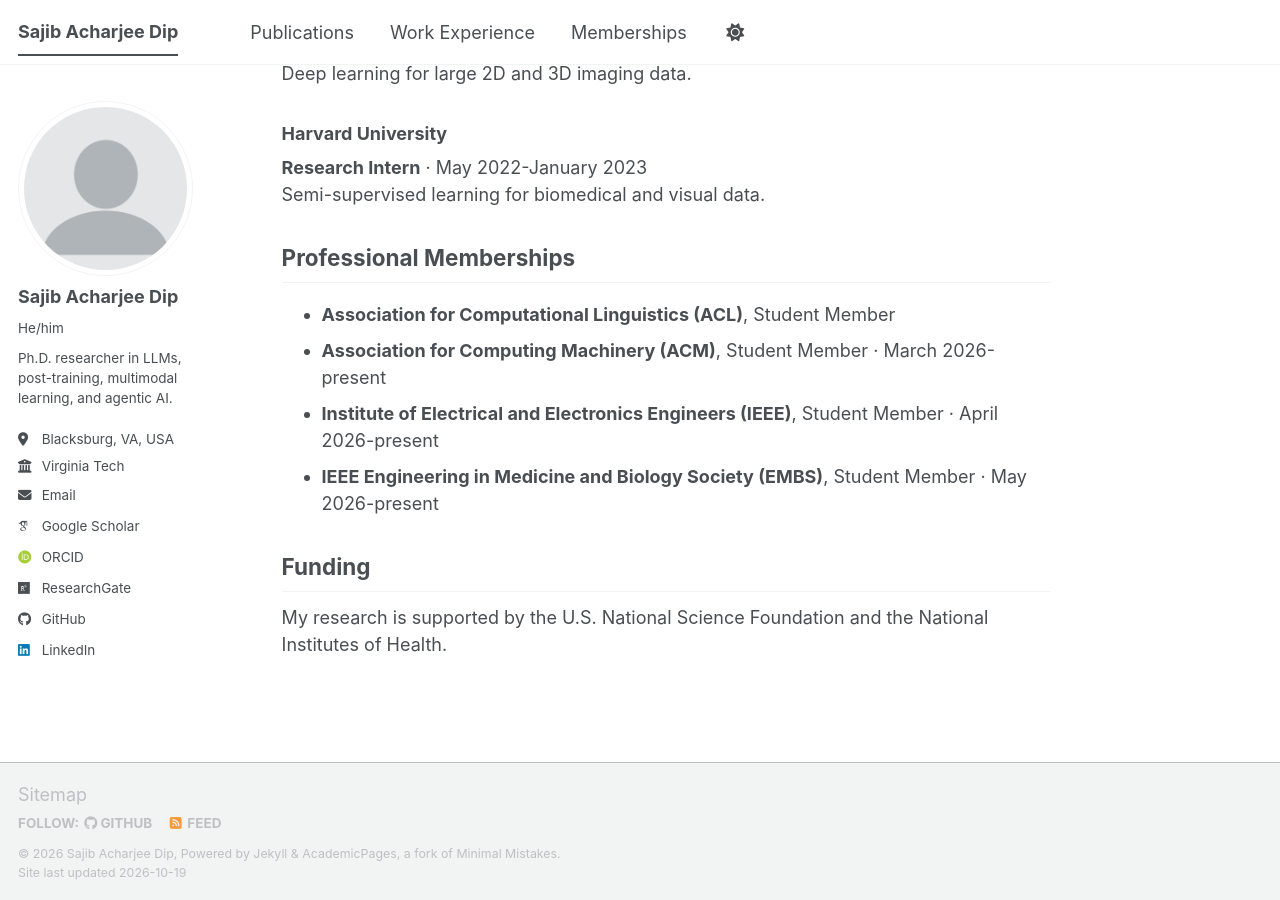
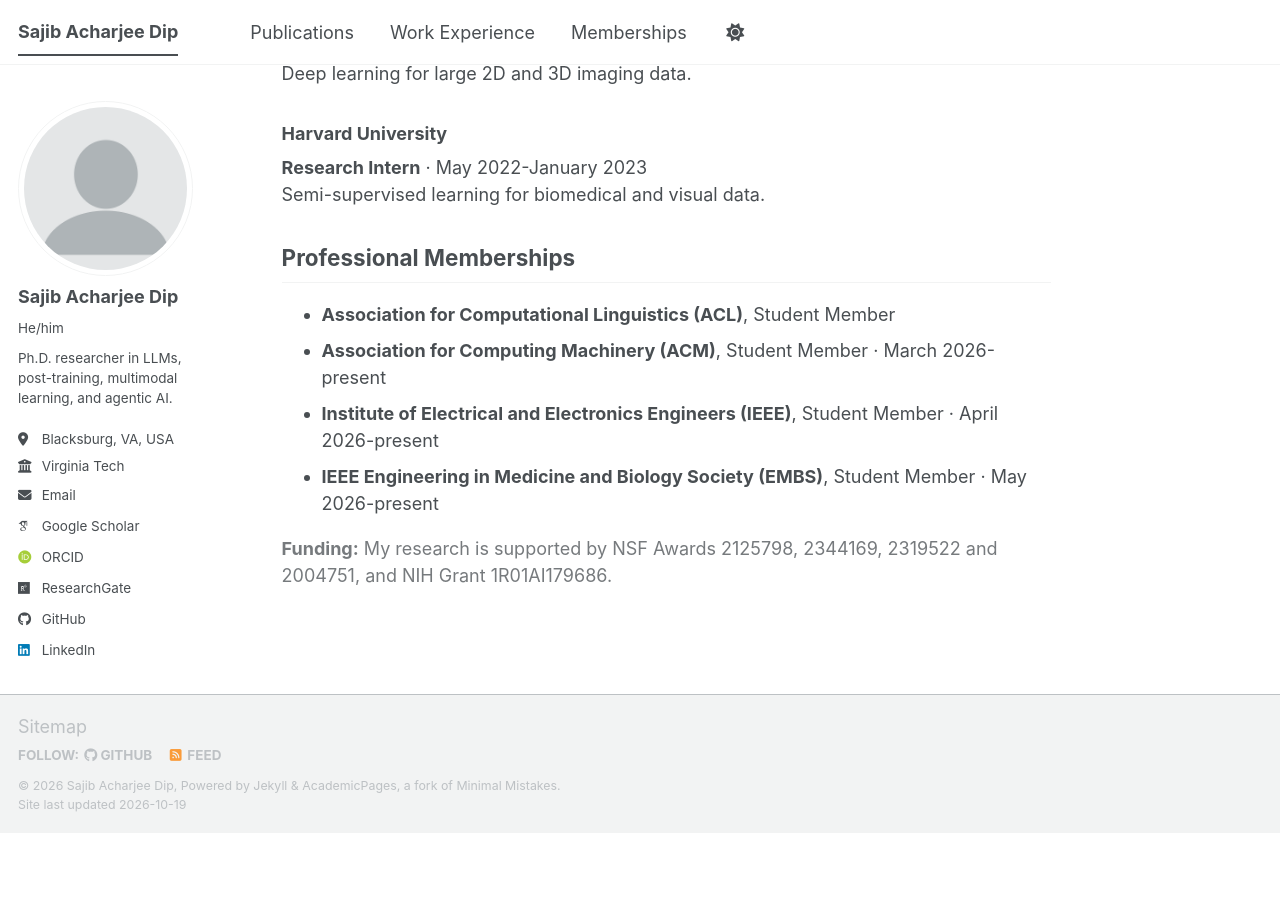
Before and after one commit to Sajib-006/Sajib-006.github.io, a Jekyll site: the page built from _pages/about.md, in a window 1280 px wide and 900 px high, scrolled down 3008 px. Built offline with Jekyll 4.4.1, drawn with Linux system fonts in a browser that asks for light colours; some web fonts are replaced; a script bundle is joined from its source files by our own code; library files that are not in the unit come from our copies; after the commit the page ends 3840 px from its top, so only the background shows below that.

Commit message:
Funding as one line with award numbers

```diff
--- a/_pages/about.md
+++ b/_pages/about.md
@@ -42,6 +42,4 @@
 
 {% capture mem %}{% include memberships-list.md %}{% endcapture %}{{ mem | markdownify }}
 
-## Funding
-
-My research is supported by the U.S. National Science Foundation and the National Institutes of Health.
+<p class="pub__scholar"><strong>Funding:</strong> My research is supported by NSF Awards 2125798, 2344169, 2319522 and 2004751, and NIH Grant 1R01AI179686.</p>
```
